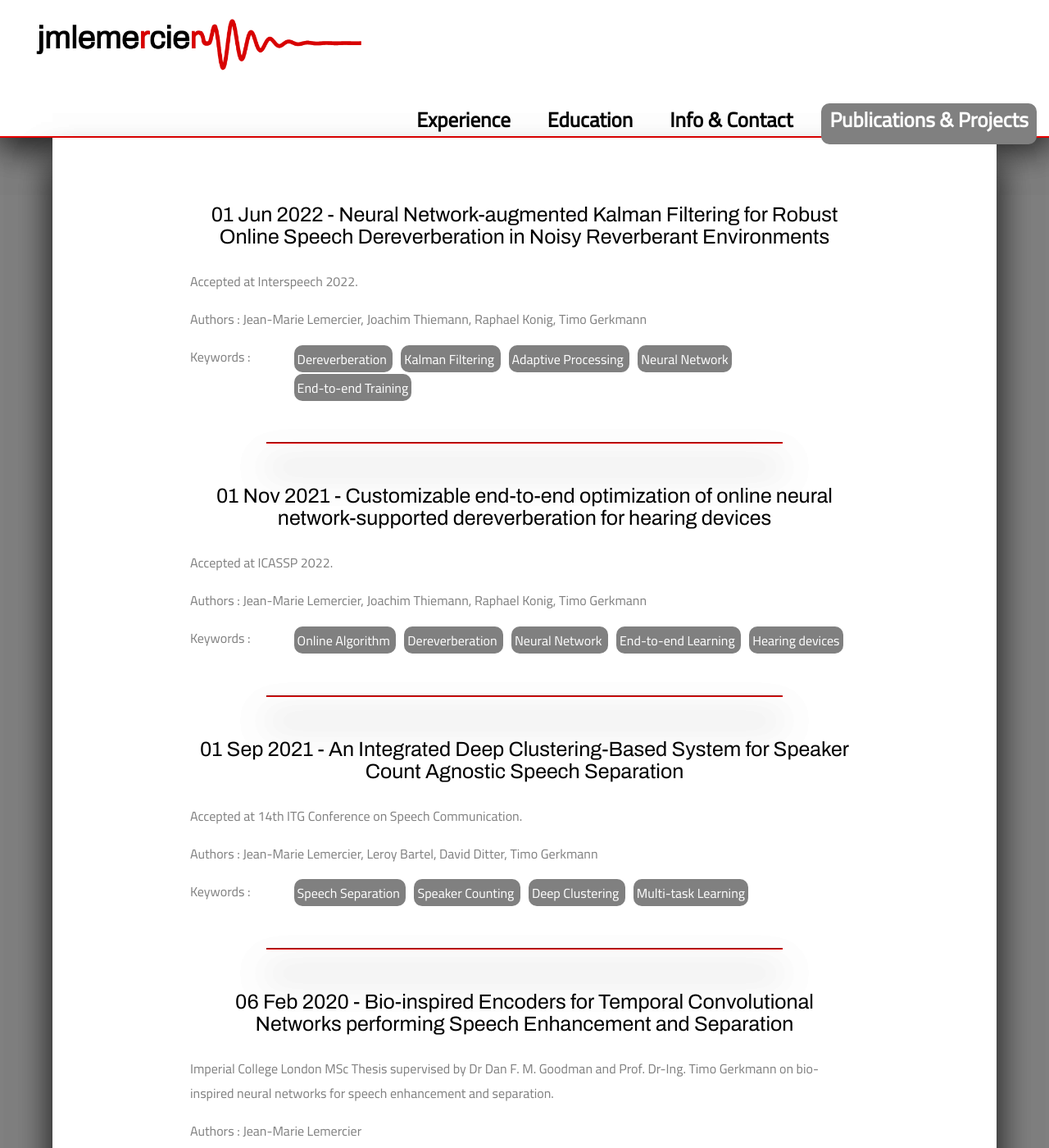
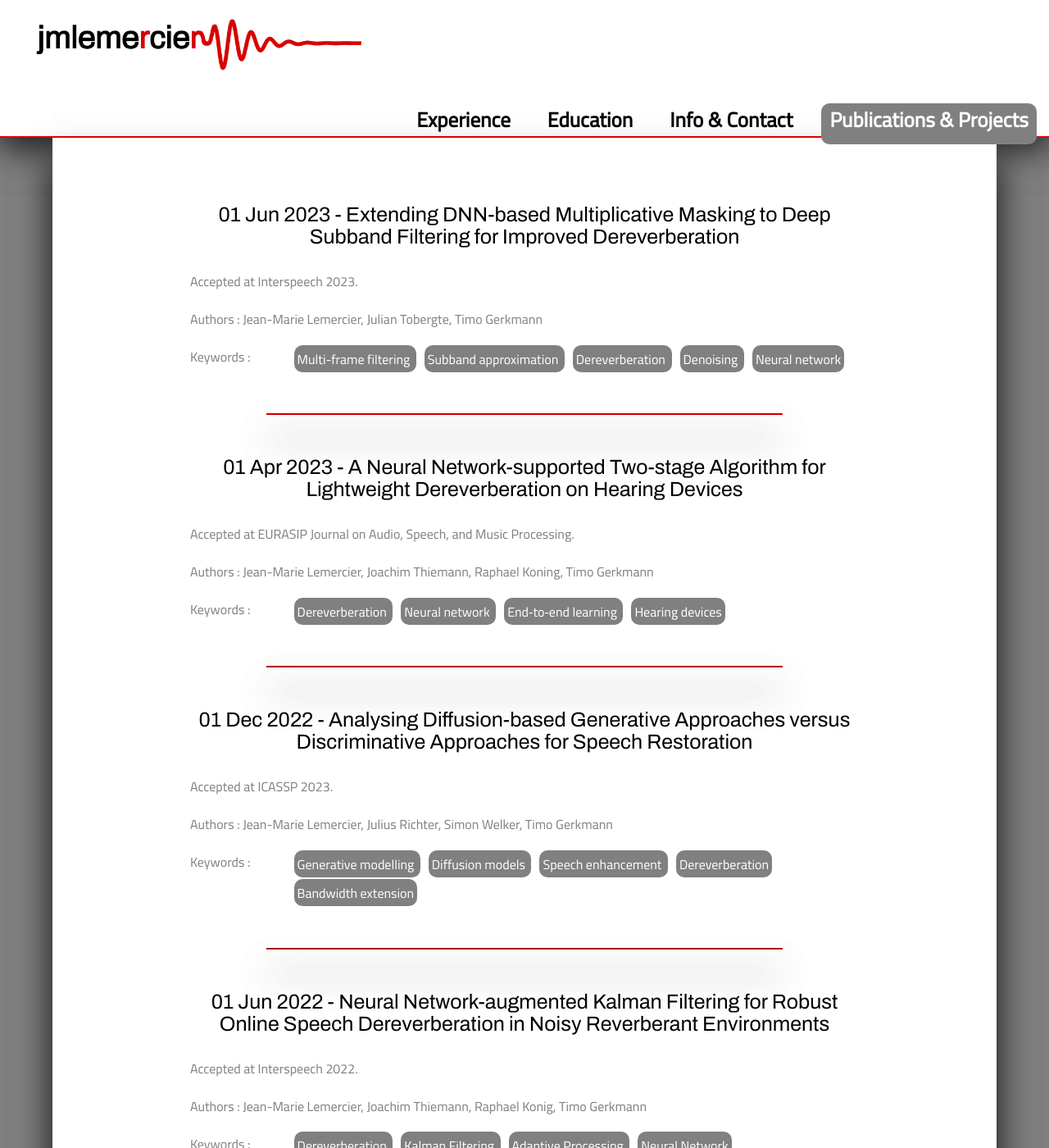
Before and after one commit to jmlemercier/jmlemercier.github.io, a Jekyll site: the page built from index.html, in a window 1280 px wide and 1400 px high. Shown: the whole window at 82% size. Built offline with Jekyll 4.4.1, drawn with Linux system fonts in a browser that asks for light colours.

Commit message:
Added new articles

```diff
--- /dev/null
+++ b/_posts/2022-12-01-icassp2023.md
@@ -0,0 +1,29 @@
+---
+layout: post
+author: jmlemercier
+date: 2022-12-01
+title: Analysing Diffusion-based Generative Approaches versus Discriminative Approaches for Speech Restoration
+excerpt: Accepted at ICASSP 2023.
+authors: Jean-Marie Lemercier, Julius Richter, Simon Welker, Timo Gerkmann
+keywords: Generative modelling, Diffusion models, Speech enhancement, Dereverberation, Bandwidth extension
+---
+
+<div class="post-image">
+<img src="/assets/icassp2023/icassp2023.png" height="200px">
+</div>
+
+<div class="links">
+<p>
+Paper available on <a href="https://ieeexplore.ieee.org/document/10095258"> IEEE Xplore </a> and <a href="https://arxiv.org/abs/2211.02397"> arXiv </a>.
+Code and audio examples available on <a href="https://www.inf.uni-hamburg.de/en/inst/ab/sp/publications/sgmse-multitask.html"> our web page </a>.
+</p>
+</div>
+
+<div class="abstract">
+<p>
+Diffusion-based generative models have had a high impact on the computer vision and speech processing communities these past years. Besides data generation tasks, they have also been employed for data restoration tasks like speech enhancement and dereverberation. While discriminative models have traditionally been argued to be more powerful e.g. for speech enhancement, generative diffusion approaches have recently been shown to narrow this performance gap considerably.
+</p>
+<p>
+In this paper, we systematically compare the performance of generative diffusion models and discriminative approaches on different speech restoration tasks. For this, we extend our prior contributions on diffusion-based speech enhancement in the complex time-frequency domain to the task of bandwith extension. We then compare it to a discriminatively trained neural network with the same network architecture on three restoration tasks, namely speech denoising, dereverberation and bandwidth extension. We observe that the generative approach performs globally better than its discriminative counterpart on all tasks, with the strongest benefit for non-additive distortion models, like in dereverberation and bandwidth extension. Code and audio examples can be found <a href="https://www.inf.uni-hamburg.de/en/inst/ab/sp/publications/sgmse-multitask.html"> online </a>.
+</p>
+</div>
--- /dev/null
+++ b/_posts/2023-04-01-eurasip2022.md
@@ -0,0 +1,26 @@
+---
+layout: post
+author: jmlemercier
+date: 2023-04-01
+title: A Neural Network-supported Two-stage Algorithm for Lightweight Dereverberation on Hearing Devices
+excerpt: Accepted at EURASIP Journal on Audio, Speech, and Music Processing.
+authors: Jean-Marie Lemercier, Joachim Thiemann, Raphael Koning, Timo Gerkmann
+keywords: Dereverberation, Neural network, End‑to‑end learning, Hearing devices
+---
+
+<div class="post-image">
+<img src="/assets/eurasip2023/eurasip.jpg" height="200px">
+</div>
+
+<div class="links">
+<p>
+Paper available on <a href="https://asmp-eurasipjournals.springeropen.com/articles/10.1186/s13636-023-00285-8"> Springer Online </a> and <a href="https://arxiv.org/abs/2204.02978"> arXiv </a>.
+Audio examples available on <a href="https://www.inf.uni-hamburg.de/en/inst/ab/sp/publications/tasl2022-dereverberation"> our web page </a>.
+</p>
+</div>
+
+<div class="abstract">
+<p>
+A two-stage lightweight online dereverberation algorithm for hearing devices is presented in this paper. The approach combines a multi-channel multi-frame linear filter with a single-channel single-frame post-filter. Both components rely on power spectral density (PSD) estimates provided by deep neural networks (DNNs). By deriving new metrics analyzing the dereverberation performance in various time ranges, we confirm that directly optimizing for a criterion at the output of the multi-channel linear filtering stage results in a more efficient dereverberation as compared to placing the criterion at the output of the DNN to optimize the PSD estimation. More concretely, we show that training this stage end-to-end helps further remove the reverberation in the range accessible to the filter, thus increasing the early-to-moderate reverberation ratio. We argue and demonstrate that it can then be well combined with a post-filtering stage to efficiently suppress the residual late reverberation, thereby increasing the early-to-final reverberation ratio. This proposed two-stage procedure is shown to be both very effective in terms of dereverberation performance and computational demands, as compared to, e.g., recent state-of-the-art DNN approaches. Furthermore, the proposed two-stage system can be adapted to the needs of different types of hearing-device users by controlling the amount of reduction of early reflections.
+</p>
+</div>
--- /dev/null
+++ b/_posts/2023-06-01-interspeech2023.md
@@ -0,0 +1,28 @@
+---
+layout: post
+author: jmlemercier
+date: 2023-06-01
+title: Extending DNN-based Multiplicative Masking to Deep Subband Filtering for Improved Dereverberation
+excerpt: Accepted at Interspeech 2023.
+authors: Jean-Marie Lemercier, Julian Tobergte, Timo Gerkmann
+keywords: Multi-frame filtering, Subband approximation, Dereverberation, Denoising, Neural network
+---
+
+<div class="post-image">
+<img src="/assets/interspeech2023/interspeech2023.png" height="200px">
+</div>
+
+<div class="links">
+<p>
+Soon available on <a href="https://www.isca-speech.org/"> ISCA Interspeech </a> and already available on <a href="https://arxiv.org/abs/2303.00529"> arXiv </a>.
+</p>
+</div>
+
+<div class="abstract">
+<p>
+In this paper, we present a scheme for extending deep neural network-based multiplicative maskers to deep subband filters for speech restoration in the time-frequency domain. The resulting method can be generically applied to any deep neural network providing masks in the time-frequency domain, while requiring only few more trainable parameters and a computational overhead that is negligible for state-of-the-art neural networks.
+</p>
+<p>
+We demonstrate that the resulting deep subband filtering scheme outperforms multiplicative masking for dereverberation, while leaving the denoising performance virtually the same. We argue that this is because deep subband filtering in the time-frequency domain fits the subband approximation often assumed in the dereverberation literature, whereas multiplicative masking corresponds to the narrowband approximation generally employed in denoising.
+</p>
+</div>
```
Also changed, not shown: _posts/2021-11-01-icassp2022.md (+2 -2 lines), _posts/2022-06-01-interspeech2022.md (+2 -2 lines), assets/eurasip2023/eurasip.jpg (added), assets/icassp2023/icassp2023.png (added), assets/interspeech2023/interspeech2023.png (added).
